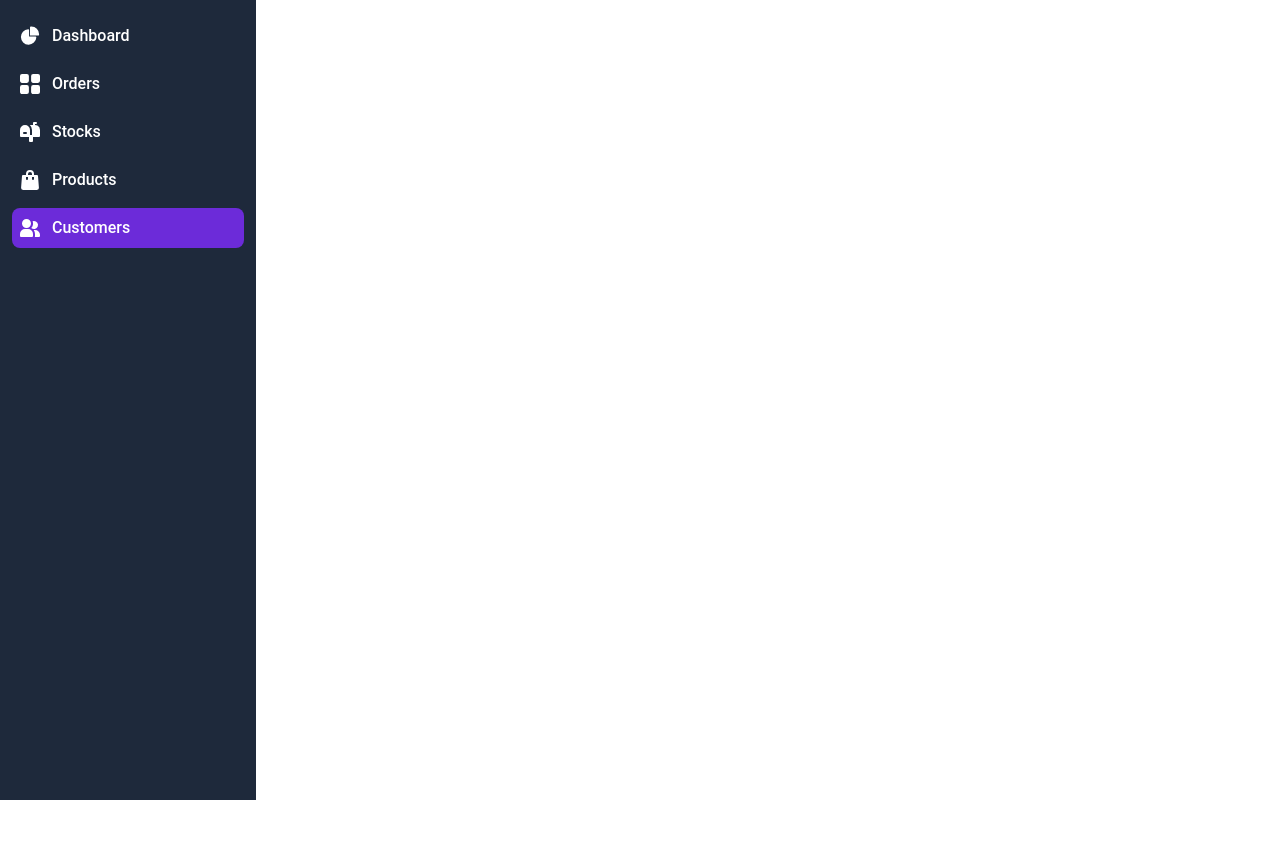
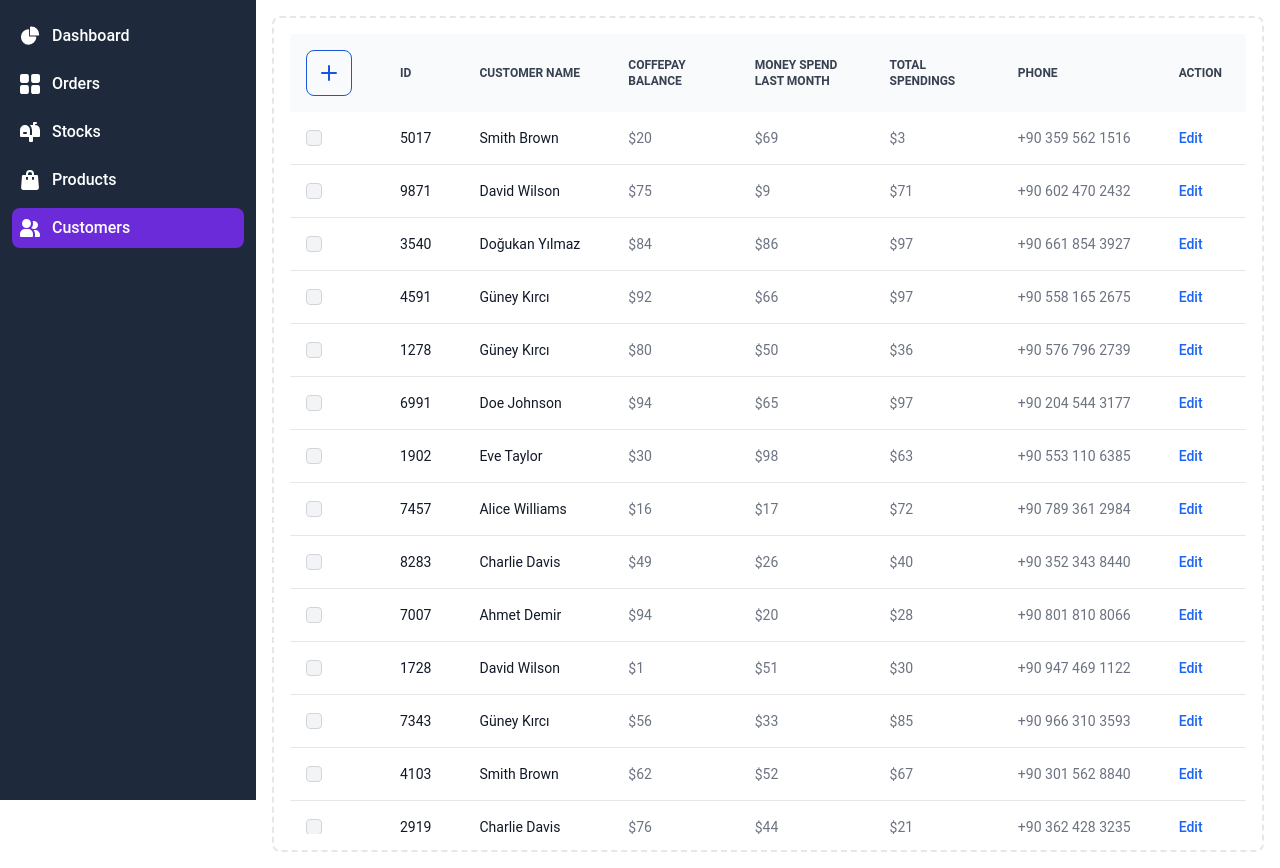
Before and after one commit to Nosver/CafeManagement, a React (Vite) app in the folder frontend/: page /customers in a window 1280 px wide. Before the commit the page ends 800 px from the top, so only its background shows below. Built offline with nearby package versions, Linux system fonts and the light colour scheme.

Commit message:
customers page

```diff
--- a/frontend/src/pages/Personel/Customers.jsx
+++ b/frontend/src/pages/Personel/Customers.jsx
@@ -1,12 +1,180 @@
-import React from 'react'
-import { Siderbar_1 } from '../../components/personel/Siderbar_1'
+import React, { useState } from 'react'
+import { Siderbar_1 } from '../../components/personel/Siderbar_1';
+import { InsertButton } from '../../components/personel/InsertButton';
+import { AddItemPopup } from '../../components/personel/AddItemPopup';
+
+class Customer {
+    constructor(id, name, coffePayBalance, moneySpendLastMonth, phone, totalSpendings) {
+        this.id = id;
+        this.name = name;
+        this.coffePayBalance = coffePayBalance;
+        this.moneySpendLastMonth = moneySpendLastMonth;
+        this.phone = phone;
+        this.totalSpendings = totalSpendings;
+    }
+
+    static generateRandomPhoneNumber = () => {
+        const areaCode = Math.floor(Math.random() * 900) + 100; // generates a random three digit number between 100 and 999
+        const prefix = Math.floor(Math.random() * 900) + 100; // generates a random three digit number between 100 and 999
+        const lineNumber = Math.floor(Math.random() * 9000) + 1000; // generates a random four digit number between 1000 and 9999
+
+        return `+90 ${areaCode} ${prefix} ${lineNumber}`;
+    }
+
+    static generateRandomCustomer() {
+        const id = Math.floor(Math.random() * 9000) + 1000;
+        const names = ['Kemal Yıldırım', 'Doğukan Yılmaz', 'Masis Aramyan', 'Güney Kırcı', 'Ahmet Demir', 'John Doe', 'Jane Smith', 'Doe Johnson', 'Smith Brown', 'Alice Williams', 'Bob Johnson', 'Charlie Davis', 'David Wilson', 'Eve Taylor', 'Frank Anderson', 'Grace Thomas', 'Heidi Jackson'];
+        const randomName = names[Math.floor(Math.random() * names.length)];
+        const randomCoffePayBalance = Math.floor(Math.random() * 100.0) + 1.0;
+        const randomMoneySpendLastMonth = Math.floor(Math.random() * 100.0) + 1.0;
+        const randomTotalSpendings = Math.floor(Math.random() * 100.0) + 1.0;
+        const phone = this.generateRandomPhoneNumber();
+
+        return new Customer(id, randomName, randomCoffePayBalance, randomMoneySpendLastMonth, phone, randomTotalSpendings);
+    }
+
+    static getCustomers(number) {
+        let customers = [];
+        for (let i = 0; i < number; i++) {
+            customers.push(Customer.generateRandomCustomer());
+        }
+        return customers;
+    }
+
+}
+
 
 export const Customers = () => {
-  return (
-    <div>
 
-        <Siderbar_1 />
+    const [customersArray, setCustomersArray] = useState(Customer.getCustomers(100));
 
-    </div>
-  )
+    const [showPopup, setShowPopup] = useState(false)
+
+    const openPopup = () => {
+        setShowPopup(true)
+    }
+
+    const closePopup = () => {
+        setShowPopup(false)
+    }
+
+    return (
+        <div>
+
+            <Siderbar_1 />
+
+            <div class="p-4 sm:ml-64">
+                <div class="p-4 border-2 border-gray-200 border-dashed rounded-lg dark:border-gray-700">
+                    <div className="flex h-screen overflow-hidden">
+
+                        {/* Content area */}
+                        <div className="relative flex flex-col flex-1 overflow-y-auto overflow-x-hidden">
+
+                            <main>
+                                <table class="w-full text-sm text-left rtl:text-right text-gray-500 dark:text-gray-400">
+                                    <thead class="text-xs text-gray-700 uppercase bg-gray-50 dark:bg-gray-700 dark:text-gray-400">
+                                        <tr>
+                                            <th scope="col" class="p-4">
+                                                <InsertButton description="Add new product" onClick={openPopup}/>
+                                            </th>
+                                            <th scope="col" class="px-6 py-3">
+                                                Id
+                                            </th>
+                                            <th scope="col" class="px-6 py-3">
+                                                Customer Name
+                                            </th>
+                                            <th scope="col" class="px-6 py-3">
+                                                CoffePay Balance
+                                            </th>
+                                            <th scope="col" class="px-6 py-3">
+                                                Money Spend Last Month
+                                            </th>
+                                            <th scope="col" class="px-6 py-3">
+                                                Total Spendings
+                                            </th>
+                                            <th scope="col" class="px-6 py-3">
+                                                Phone
+                                            </th>
+                                            <th scope="col" class="px-6 py-3">
+                                                Action
+                                            </th>
+                                        </tr>
+                                    </thead>
+
+                                    <tbody class="divide-y divide-gray-200 dark:divide-gray-700">
+
+                                        {showPopup &&
+                                            <AddItemPopup
+                                                title="Add new customer"
+                                                inputs={[
+                                                    {
+                                                        type: "text",
+                                                        name: "name",
+                                                        id: "name",
+                                                        label: "Name",
+                                                        placeholder: "Enter customer name"
+                                                    },
+                                                    {
+                                                        type: "text",
+                                                        name: "phone",
+                                                        id: "phone",
+                                                        label: "Phone",
+                                                        placeholder: "Enter phone number"
+                                                    }
+                                                ]}
+                                                closePopup={closePopup}
+                                            />
+                                        }
+
+                                        {customersArray.map((customersArray, index) => (
+                                            <tr key={index}>
+                                                <td class="w-4 p-4">
+                                                    <div class="flex items-center">
+                                                        <input id={`checkbox-table-${index}`} type="checkbox" class="w-4 h-4 text-blue-600 bg-gray-100 border-gray-300 rounded focus:ring-blue-500 dark:focus:ring-blue-600 dark:ring-offset-gray-800 dark:focus:ring-offset-gray-800 focus:ring-2 dark:bg-gray-700 dark:border-gray-600" />
+                                                        <label for={`checkbox-table-${index}`} class="sr-only">checkbox</label>
+                                                    </div>
+                                                </td>
+                                                <td class="px-6 py-4 whitespace-nowrap">
+                                                    <div class="text-sm text-gray-900">{customersArray.id}</div>
+                                                </td>
+                                                <td class="px-6 py-4 whitespace-nowrap">
+                                                    <div class="text-sm text-gray-900">{customersArray.name}</div>
+                                                </td>
+                                                <td class="px-6 py-4 whitespace-nowrap">
+                                                    <div class="text-sm text-gray-500">
+                                                        ${customersArray.coffePayBalance}
+                                                    </div>
+                                                </td>
+                                                <td class="px-6 py-4 whitespace-nowrap">
+                                                    <div class="text-sm text-gray-500">${customersArray.moneySpendLastMonth}</div>
+                                                </td>
+                                                <td class="px-6 py-4 whitespace-nowrap">
+                                                    <div class="text-sm text-gray-500">${customersArray.totalSpendings}</div>
+                                                </td>
+                                                <td class="px-6 py-4 whitespace-nowrap text-sm text-gray-500">
+                                                    {customersArray.phone}
+                                                </td>
+                                                <td class="px-6 py-4 whitespace-nowrap text-sm text-gray-500">
+                                                    <div
+                                                        onClick={() => setIsPopupOpen(true)}
+                                                        className="font-medium text-blue-600 dark:text-blue-500 hover:underline cursor-pointer"
+                                                    >
+                                                        Edit
+                                                    </div>
+                                                </td>
+
+                                            </tr>
+                                        ))}
+                                    </tbody>
+
+
+                                </table>
+                            </main>
+                        </div>
+                    </div>
+                </div>
+            </div>
+
+        </div>
+    )
 }
```
